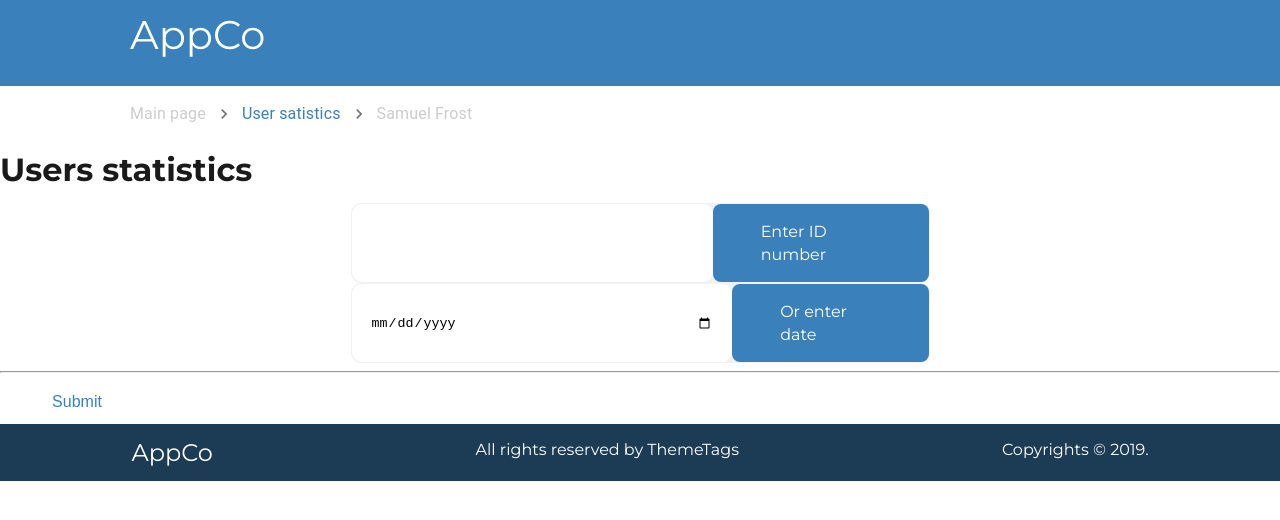
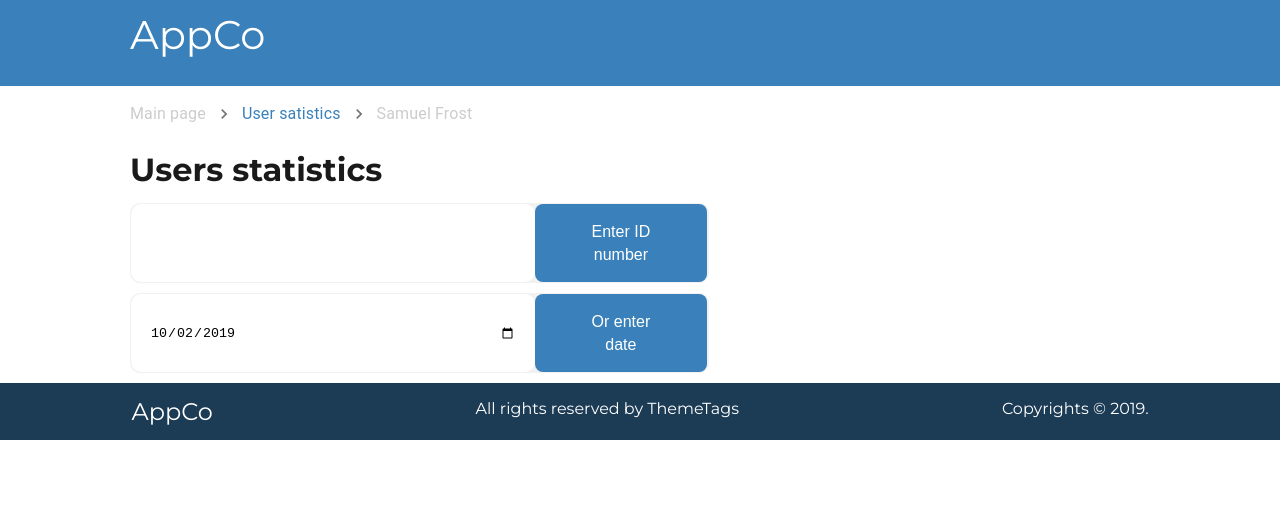
Before and after one commit to TataRozhdez/AppCo_front, a React (Create React App) app: page /users in a window 1280 px wide. Shown: the top 520 px of the page. Built offline with nearby package versions, Linux system fonts and the light colour scheme.

Commit message:
create table

```diff
--- a/src/components/UI/Input/Input.js
+++ b/src/components/UI/Input/Input.js
@@ -13,7 +13,7 @@ const Input = (props) => {
         value={props.value}
         onChange={props.onChange}
       />
-      <label htmlFor={htmlFor}>{props.label}</label>
+      <button onClick={props.onClick}>{props.label}</button>
 
     </div>
   )
--- a/src/components/UI/Input/Input.scss
+++ b/src/components/UI/Input/Input.scss
@@ -21,18 +21,19 @@
       transition: .5s;
     }
   }
-  span {
-    color: #f01f30;
-    font-size: 1rem;
-    font-weight: bold;
-  }
-  label {
+  button {
     background: $chief-color;
     color: #FFFFFF;
+    border: none;
     border-radius: 8px;
     line-height: 1.44rem;
     font-size: 1rem;
     padding: 16px 48px;
+    width: 172px;
+    outline: none;
+    &:hover {
+      background-color: darken($chief-color, 10%);
+    }
     @media (max-width: $sm-screen) {
       padding: 16px 10px;
     }
--- a/src/components/UI/TableUsers/TableUsers.scss
+++ b/src/components/UI/TableUsers/RenderTable.scss
@@ -1,9 +1,9 @@
-Table {
-  min-width: 700px;
+.table-users {
   margin-bottom: 96px;
   .MuiTableCell-head {
     background: #3A80BA;
     color: #FFFFFF;
+    line-height: 1rem;
   }
   tbody {
     font-size: 1rem;
--- a/src/components/UI/TableUsers/TableUsers.js
+++ /dev/null
@@ -1,37 +0,0 @@
-import React from 'react'
-import RenderTable from './RenderTable'
-
-
-const items = {
-    users: [
-      {
-        id: 1,
-        first_name: 'Samuel',
-        last_name: 'Frost',
-        email: 'test@mail.ru',
-        gender: 'male',
-        ip_address: '192.168.32.05',
-        total_clicks: '290 883',
-        total_page_views: '290 883'
-      }
-    ]
-  }
-
-            // const newUserDate = userDate.map(obj => {
-          //   let refObj = {}
-          //   refObj = obj.date
-          //   return refObj
-          // })
-
-function TableUsers(props) {
-  return (
-    <div>
-      <RenderTable
-        trow={items.users}
-        // onSelectId={this.onSelectUser}
-      />
-    </div>
-  )
-}
-
-export default TableUsers
--- a/src/containers/Charts/Charts.js
+++ b/src/containers/Charts/Charts.js
@@ -3,11 +3,10 @@ import './Charts.scss'
 import Header from '../../components/Header/Header'
 import Footer from '../../components/Footer/Footer'
 import Breadcrumb from '../../components/UI/Breadcrumb/Breadcrumb'
-import TableUsers from '../../components/UI/TableUsers/TableUsers'
 import Input from '../../components/UI/Input/Input'
-import MyButton from '../../components/UI/MyButton/MyButton'
 import usersJson from '../../users.json'
 import userStatisticsJson from '../../users_statistic.json'
+import RenderTable from '../../components/UI/TableUsers/RenderTable'
 
 
 export class Charts extends Component {
@@ -24,15 +23,12 @@ export class Charts extends Component {
         },
         datePick: {
           type: 'date',
-          value: '',
+          value: '2019-10-02',
           label: 'Or enter date'
         }
       },
-      userFromId: {},
-      usersFromDate: {
-
+      usersFromInput: {}
     }
-    };
   }
 
   submitHandler = (event) => {
@@ -40,45 +36,37 @@ export class Charts extends Component {
     const formControls = this.state.formControls
 
     if (formControls.numberId.value) {
-      const userFromInput = usersJson.filter( e =>
+      const user = usersJson
+        .filter( e =>
         e.id === +formControls.numberId.value
       )
-
-      if (userFromInput) {
-        userFromInput.map(i => {
-          const userDate = userStatisticsJson.filter( e => e.user_id === i.id )
-          const date = userDate.map(obj => {
-            return { date: obj.date,
-              clicks: obj.clicks,
-              page_views: obj.page_views
+      .map(i => {
+        return {
+          user: i,
+          data: userStatisticsJson.find(ij => ij.user_id === i.id)
         }
       })
 
-          return this.setState({
-            userFromId: {
-              id: i.id,
-              email: i.email,
-              first_name: i.first_name,
-              gender: i.gender,
-              ip_address: i.ip_address,
-              last_name: i.last_name,
-              date
-            }
+    this.setState({
+      formSeLection: true,
+      usersFromInput: user
       })
-        })
-      }
     }
 
     if (formControls.datePick.value) {
-      const usersIdByDate = userStatisticsJson
+      const users = userStatisticsJson
         .filter( e => e.date === formControls.datePick.value)
-      const users = usersIdByDate.map(u => {
-        const user = usersJson.find( uj => uj.id === u.user_id);
-        return { user, data: u }
+        .map(u => {
+          return {
+            user: usersJson.find(uj => uj.id === u.user_id),
+            data: u
+          }
         });
-      console.log(users);
-      this.setState({ usersFromDate: users })
 
+      this.setState({
+        formSeLection: true,
+        usersFromInput: users
+      })
     }
   }
 
@@ -95,14 +83,18 @@ export class Charts extends Component {
   }
 
   renderInputs() {
+
+    // const ref = React.createRef();
     return Object.keys(this.state.formControls).map((controlName, index) => {
       const control = this.state.formControls[controlName]
       return (
         <Input
           key={index}
+          // ref={ref}
           type={control.type}
           value={control.value}
           label={control.label}
+          onClick={this.submitHandler}
           onChange={event => this.onChangeHandler(event, controlName)}
         />
       )
@@ -110,29 +102,24 @@ export class Charts extends Component {
   }
 
   render() {
+
     return (
       <div className="charts">
         <Header />
         <Breadcrumb />
+        <div className="contentUsers">
           <h1>Users statistics</h1>
-
             {
               !this.state.formSeLection ?
-            <form onSubmit={this.submitHandler}>
-              {this.renderInputs() }
-              <hr />
-              <MyButton
-                textBtn="Submit"
-                onClick={this.onChangeHandler}
-              />
-            </form>  :
-            <TableUsers
-              // users={this.state.userFromId}
+                this.renderInputs() :
+                <RenderTable
+                  users={this.state.usersFromInput}
                   // usersStatistic={this.state.userFromDate}
                 />
             }
-        {console.log('userFromId', this.state.userFromId)}
-        {console.log('usersFromDate', this.state.usersFromDate)}
+        </div>
+
+        {console.log('userFromId', this.state.usersFromInput)}
         <Footer />
       </div>
     )
--- a/src/containers/Charts/Charts.scss
+++ b/src/containers/Charts/Charts.scss
@@ -1,6 +1,17 @@
+@import '../../resources/variables.scss';
+
 .charts h1 {
   font-size: 2rem;
   line-height: 2.438rem;
   color: #1A1A1A;
   margin-bottom: 14px;
 }
+.contentUsers {
+  margin: 0 130px;
+  @media (max-width: $md-screen) {
+    margin: 0 7vw;
+  }
+  .input {
+    margin: 0 0 10px;
+  }
+}
```
Also changed, not shown: src/components/UI/TableUsers/RenderTable.js (+124 -37 lines). Lines whose indentation alone changed are shown as unchanged.
